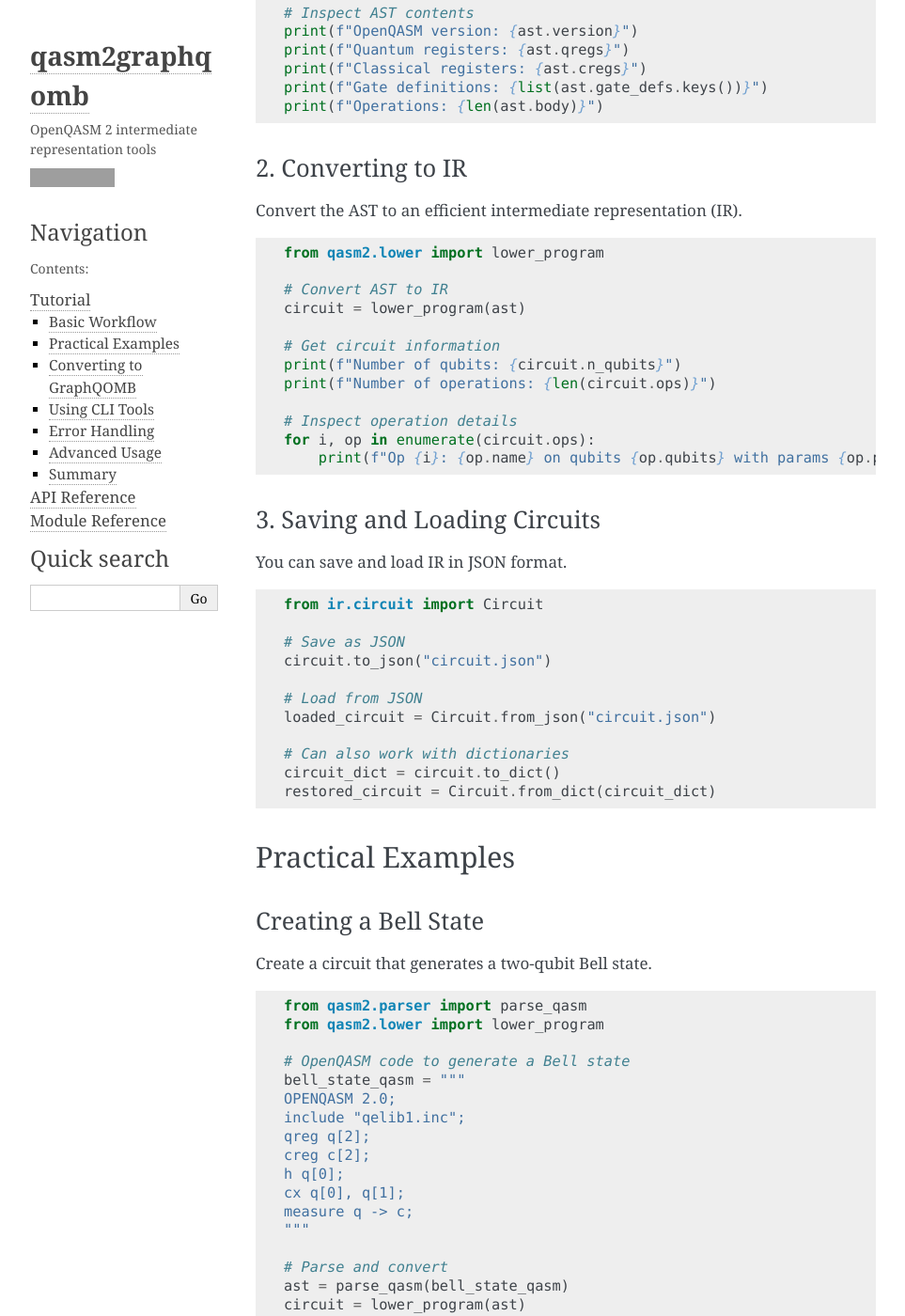
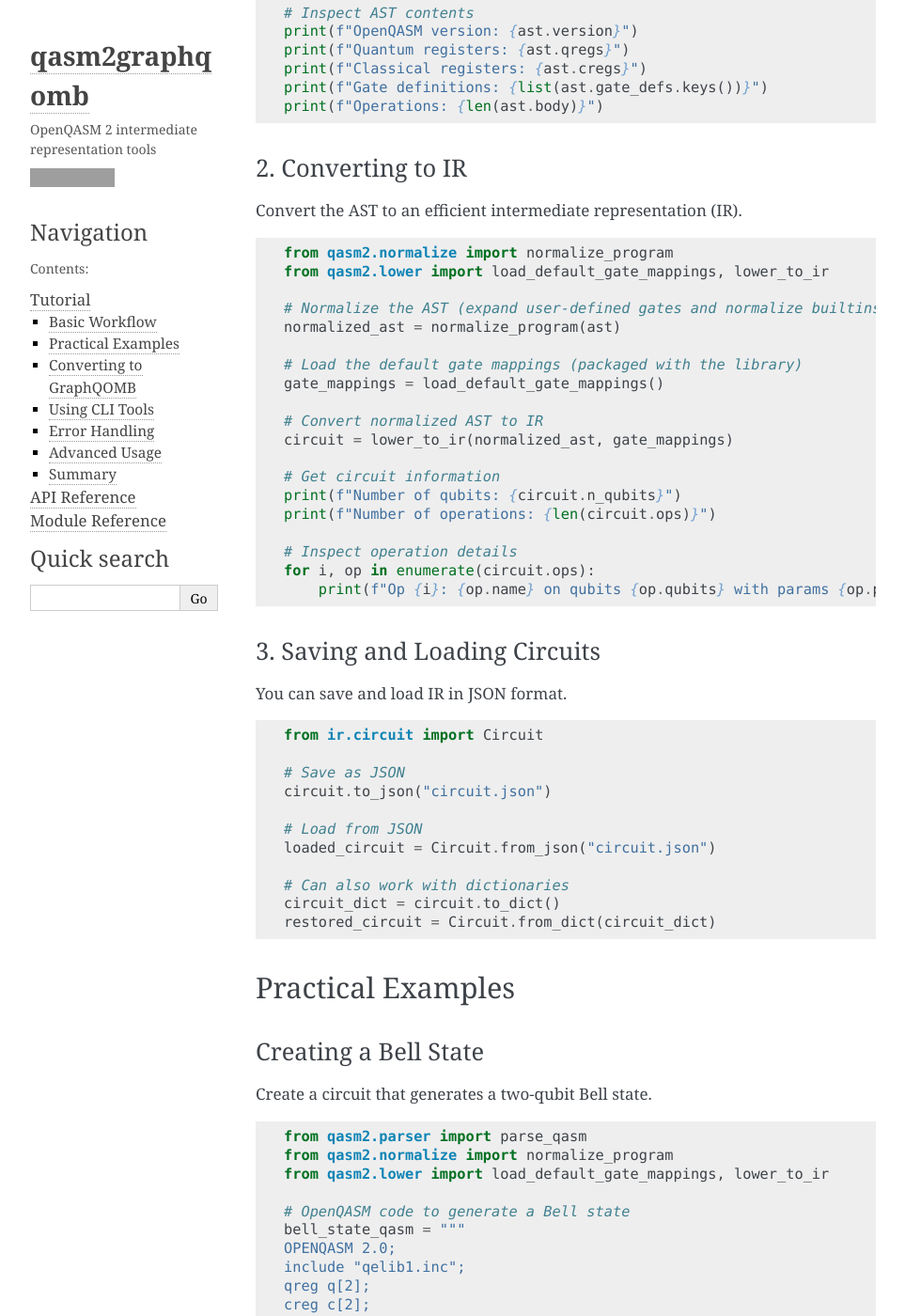
Before and after one commit to masa10-f/openqasm2-ir, a Sphinx documentation site: the page built from docs/tutorial.rst, in a window 1280 px wide and 1400 px high, scrolled down 685 px. Shown: the whole window at 94% size, without its empty margins (148-1111 px from the left). Built offline with Sphinx 7.4.7, drawn with Linux system fonts in a browser that asks for light colours; some of the changed text lies outside the part shown; grey boxes are pictures that could not be loaded.

Commit message:
Update Sphinx documentation to match current codebase (#2)
* Update tutorial to reflect current codebase implementation

The tutorial examples were using outdated APIs that don't exist in the
current codebase. This update brings the documentation in sync with the
actual implementation.

Changes:
- Replace lower_program() with lower_to_ir(normalized_ast, gate_mappings)
- Add normalize_program() step to all workflow examples
- Add load_gate_mappings() step to load gates.yaml configuration
- Fix Circuit Validation section to show correct validation order
  (validate before normalize, not after)
- Update all practical examples (Bell State, QFT, Custom Gates, GraphQOMB)

All examples have been tested and verified to work with the current
codebase implementation.

* Fix tutorial to use packaged gates.yaml resource

Address review feedback: the tutorial was instructing users to use
a hardcoded relative path "gates/gates.yaml" that doesn't exist after
package installation.

Changes:
- Add 'gates' to the list of packages in pyproject.toml
- Create gates/__init__.py to make it a proper Python package
- Add load_default_gate_mappings() function to qasm2.lower that
  automatically locates and loads the packaged gates.yaml resource
- Update all tutorial examples to use load_default_gate_mappings()
  instead of the hardcoded path

The new function tries multiple strategies to locate gates.yaml:
1. Check if it's packaged with 'gates' package
2. Check if it's in 'qasm2.gates' package
3. Fallback to development tree location

This ensures the tutorial examples work both in development and when
the package is properly installed via pip.

Fixes: Review comment on docs/tutorial.rst regarding non-existent path

---------

Co-authored-by: Claude <noreply@anthropic.com>

```diff
--- a/docs/tutorial.rst
+++ b/docs/tutorial.rst
@@ -44,10 +44,17 @@ Convert the AST to an efficient intermediate representation (IR).
 
 .. code-block:: python
 
-   from qasm2.lower import lower_program
+   from qasm2.normalize import normalize_program
+   from qasm2.lower import load_default_gate_mappings, lower_to_ir
 
-   # Convert AST to IR
-   circuit = lower_program(ast)
+   # Normalize the AST (expand user-defined gates and normalize builtins)
+   normalized_ast = normalize_program(ast)
+
+   # Load the default gate mappings (packaged with the library)
+   gate_mappings = load_default_gate_mappings()
+
+   # Convert normalized AST to IR
+   circuit = lower_to_ir(normalized_ast, gate_mappings)
 
    # Get circuit information
    print(f"Number of qubits: {circuit.n_qubits}")
@@ -87,7 +94,8 @@ Create a circuit that generates a two-qubit Bell state.
 .. code-block:: python
 
    from qasm2.parser import parse_qasm
-   from qasm2.lower import lower_program
+   from qasm2.normalize import normalize_program
+   from qasm2.lower import load_default_gate_mappings, lower_to_ir
 
    # OpenQASM code to generate a Bell state
    bell_state_qasm = """
@@ -102,7 +110,9 @@ Create a circuit that generates a two-qubit Bell state.
 
    # Parse and convert
    ast = parse_qasm(bell_state_qasm)
-   circuit = lower_program(ast)
+   normalized_ast = normalize_program(ast)
+   gate_mappings = load_default_gate_mappings()
+   circuit = lower_to_ir(normalized_ast, gate_mappings)
 
    print("Bell State Circuit:")
    print(f"  Qubits: {circuit.n_qubits}")
@@ -137,7 +147,9 @@ Implement a 3-qubit Quantum Fourier Transform.
    """
 
    ast = parse_qasm(qft3_qasm)
-   circuit = lower_program(ast)
+   normalized_ast = normalize_program(ast)
+   gate_mappings = load_default_gate_mappings()
+   circuit = lower_to_ir(normalized_ast, gate_mappings)
 
    print("QFT Circuit:")
    print(f"  Total operations: {len(circuit.ops)}")
@@ -169,7 +181,11 @@ Define and use custom gates.
    ast = parse_qasm(custom_gate_qasm)
    print(f"Defined gates: {list(ast.gate_defs.keys())}")
 
-   circuit = lower_program(ast)
+   # Normalize expands user-defined gates
+   normalized_ast = normalize_program(ast)
+   gate_mappings = load_default_gate_mappings()
+   circuit = lower_to_ir(normalized_ast, gate_mappings)
+
    for op in circuit.ops:
        print(f"{op.name}: qubits={op.qubits}, params={op.params}")
 
@@ -181,7 +197,8 @@ Convert to GraphQOMB format.
 .. code-block:: python
 
    from qasm2.parser import parse_qasm
-   from qasm2.lower import lower_program
+   from qasm2.normalize import normalize_program
+   from qasm2.lower import load_default_gate_mappings, lower_to_ir
    from graphqomb_adapter.converter import circuit_to_graphqomb
 
    # Parse quantum circuit and convert to IR
@@ -195,7 +212,9 @@ Convert to GraphQOMB format.
    """
 
    ast = parse_qasm(qasm_code)
-   circuit = lower_program(ast)
+   normalized_ast = normalize_program(ast)
+   gate_mappings = load_default_gate_mappings()
+   circuit = lower_to_ir(normalized_ast, gate_mappings)
 
    # Convert to GraphQOMB format
    graphqomb_circuit = circuit_to_graphqomb(circuit)
@@ -243,21 +262,21 @@ Advanced Usage
 Circuit Validation
 ~~~~~~~~~~~~~~~~~~
 
-Perform normalization and validation.
+Perform validation and normalization. Validation should be done before normalization.
 
 .. code-block:: python
 
    from qasm2.parser import parse_qasm
+   from qasm2.validate import validate_program
    from qasm2.normalize import normalize_program
-   from qasm2.validate import validate_program
 
    ast = parse_qasm(qasm_code)
 
-   # Normalize
+   # Validate first (checks syntax and semantic correctness)
+   validate_program(ast)
+
+   # Then normalize (expands user-defined gates)
    normalized_ast = normalize_program(ast)
-
-   # Validate
-   validate_program(normalized_ast)
 
 Circuit Manipulation
 ~~~~~~~~~~~~~~~~~~~~
--- /dev/null
+++ b/gates/__init__.py
@@ -0,0 +1 @@
+"""Gate mapping definitions for OpenQASM 2 to IR lowering."""
--- a/pyproject.toml
+++ b/pyproject.toml
@@ -29,11 +29,11 @@ docs = [
 qasm-import = "qasm2.cli:main"
 
 [tool.setuptools]
-packages = ["qasm2", "qasm2.grammar", "ir", "graphqomb_adapter"]
+packages = ["qasm2", "qasm2.grammar", "ir", "graphqomb_adapter", "gates"]
 
 [tool.setuptools.package-data]
 qasm2 = ["grammar/*.lark"]
-"*" = ["*.yaml"]
+gates = ["*.yaml"]
 
 [tool.mypy]
 warn_return_any = false
```
Also changed, not shown: 1 other file.
